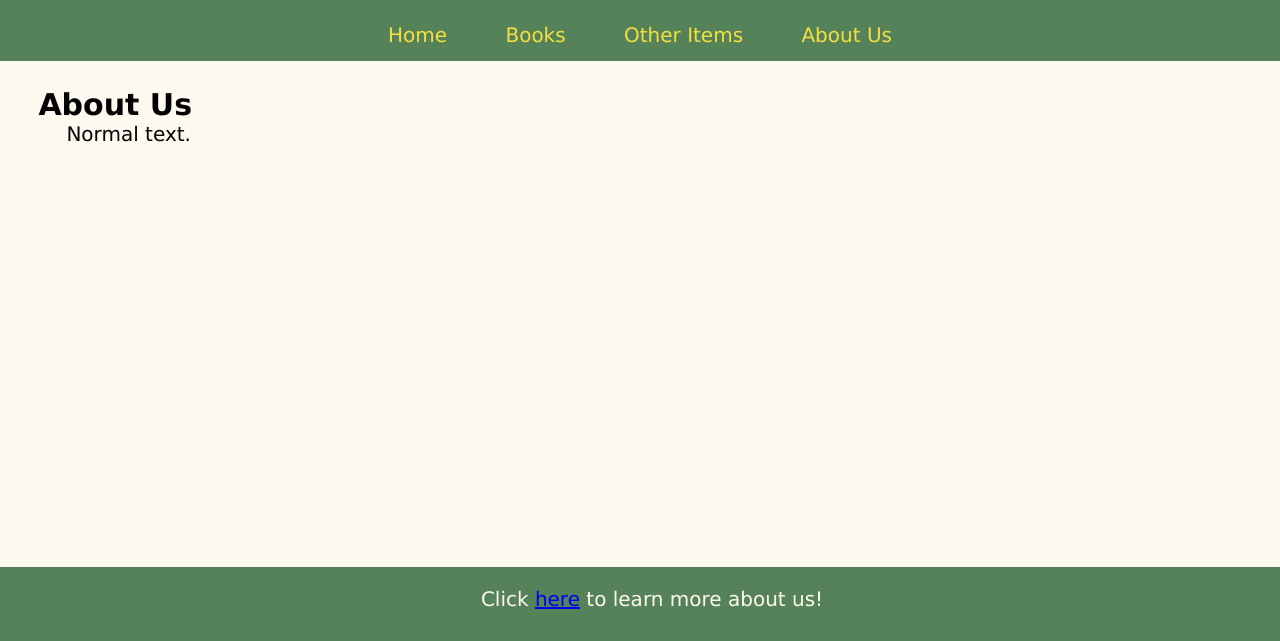
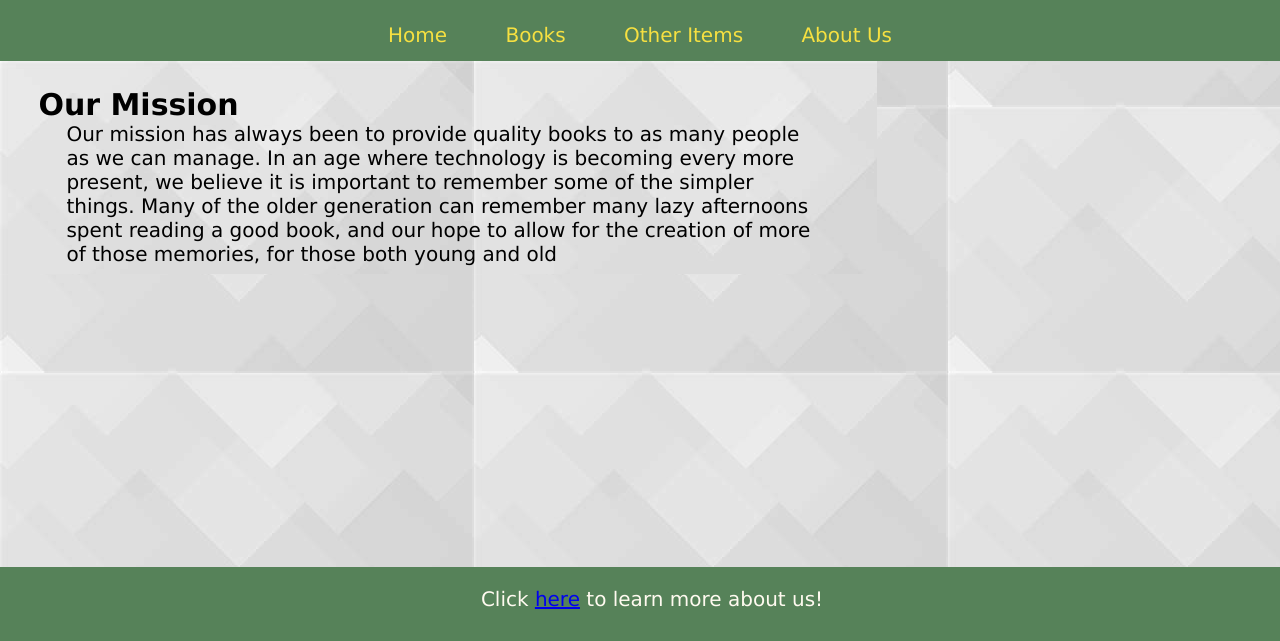
Before and after one commit to dcole23/ACME-Books-Website, a plain HTML site: page HTML/aboutus.html in a window 1280 px wide. Shown: the part 159-800 px from the top of the page. Drawn offline with Linux system fonts and the light colour scheme.

Commit message:
Add files via upload

```diff
--- a/CSS/styles.css
+++ b/CSS/styles.css
@@ -26,6 +26,8 @@ Color Scheme to remain consistent:
 /* reset styles */
 html {
    font-size: 20px;
+   position: relative;
+   min-height: 100%;
 }
 a, article, body, div, figcaption, figure, footer, header, h1,
 h2, h3, img, nav, p, dd, dl, dt, ul, li {
@@ -50,6 +52,7 @@ table{
 body {
 	font-family: Verdana, Geneva, sans-serif;
 	background-color: floralwhite;
+	background-image: url(../images/background.png)
 }
 .header-nav-container {
    background-color: #568259;
@@ -130,6 +133,7 @@ article {
 	padding-right: 3%;
 	float: left;
 	background-color: floralwhite;
+	background-image: url(../images/background.png)
 }
 article h2 {
    margin: 0.4em 0.4em 0;
--- a/HTML/aboutus.html
+++ b/HTML/aboutus.html
@@ -37,8 +37,10 @@
 			 </nav>
 		</div>
 		<article>
-			<h1>About Us</h1>
-			<p>Normal text.</p>
+			<h1>Our Mission</h1>
+			<p>Our mission has always been to provide quality books to as many people as we can manage. In an age where technology is becoming
+			every more present, we believe it is important to remember some of the simpler things. Many of the older generation can remember many
+			lazy afternoons spent reading a good book, and our hope to allow for the creation of more of those memories, for those both young and old</p>
 		</article>
 		<footer id="footer">
 			<p>Click <a href="aboutus.html">here</a> to learn more about us!</p>
```
Also changed, not shown: HTML/books.html (+2 -1 lines), images/background.png (added). Lines whose indentation alone changed are shown as unchanged.
